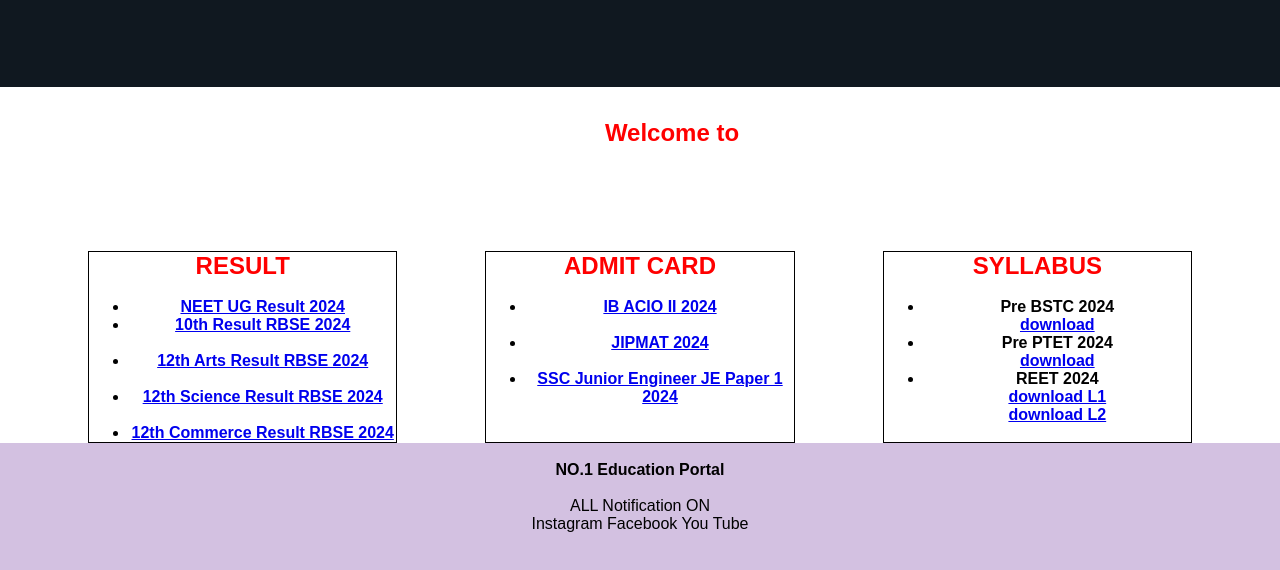
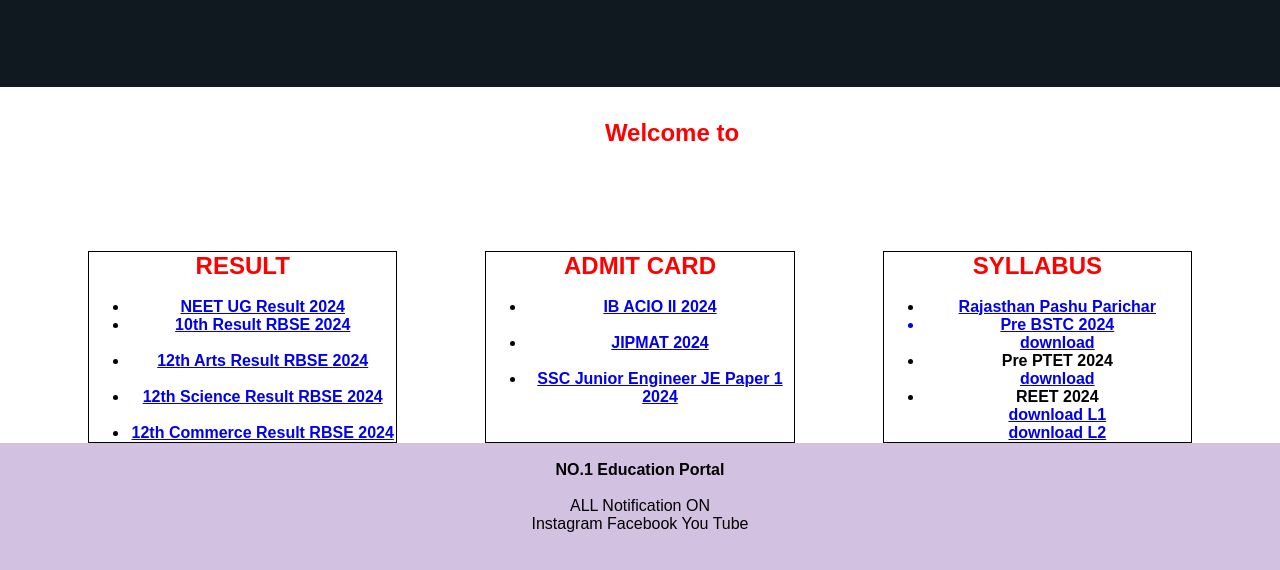
Before and after one commit to Gjani80/EDUCATIONCUP, a plain HTML site: page index.html.html in a window 1280 px wide. Shown: the part 1523-2093 px from the top of the page. Drawn offline with Linux system fonts and the light colour scheme.

Commit message:
Update index.html.html

```diff
--- a/index.html.html
+++ b/index.html.html
@@ -58,6 +58,7 @@
         <h2>SYLLABUS</h2>
         <br>
         <ul class="result-box">
+            <li> <a href="https://rsmssb.rajasthan.gov.in/show_archived?menuName=fEaFReFd6jAdvM/XeaDXig==">Rajasthan Pashu Parichar</li>
             <li>Pre BSTC 2024</li>
             <a href="pre.bstc.syllabus.pdf" download class="download-btn">download</a>
             <br>
```
